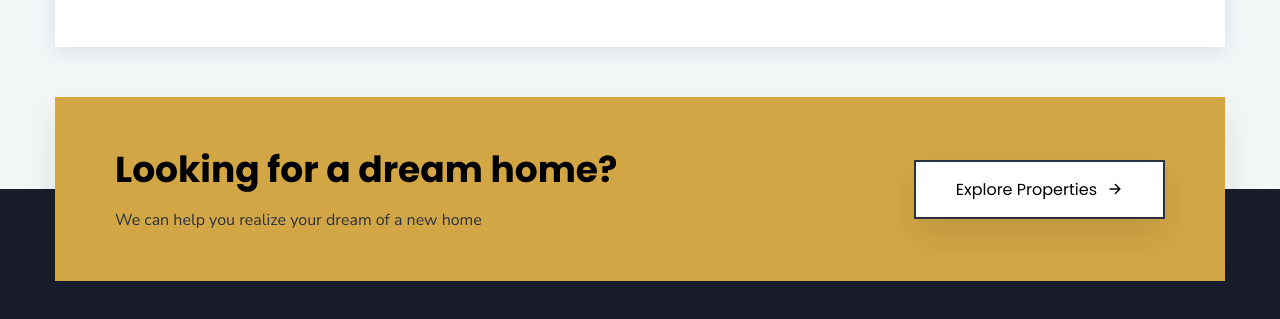
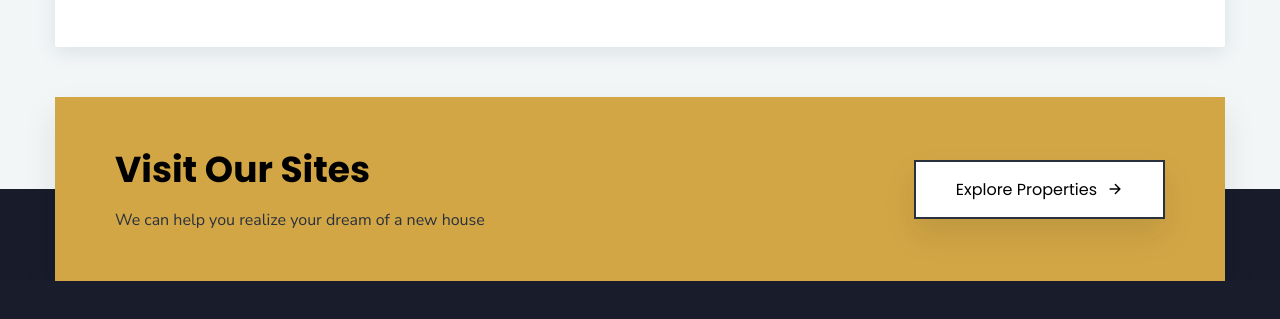
Before and after one commit to tushar868/Nowara, a plain HTML site: page index.html in a window 1280 px wide. Shown: the part 7599-7918 px from the top of the page. Drawn offline with nearby package versions, Linux system fonts and the light colour scheme.

Commit message:
Update index.html

```diff
--- a/index.html
+++ b/index.html
@@ -1464,9 +1464,9 @@
 
           <div class="cta-card">
             <div class="card-content">
-              <h2 class="h2 card-title">Looking for a dream home?</h2>
-
-              <p class="card-text">We can help you realize your dream of a new home</p>
+              <h2 class="h2 card-title">Visit Our Sites</h2>
+
+              <p class="card-text">We can help you realize your dream of a new house</p>
             </div>
 
             <button class="btn cta-btn">
```
